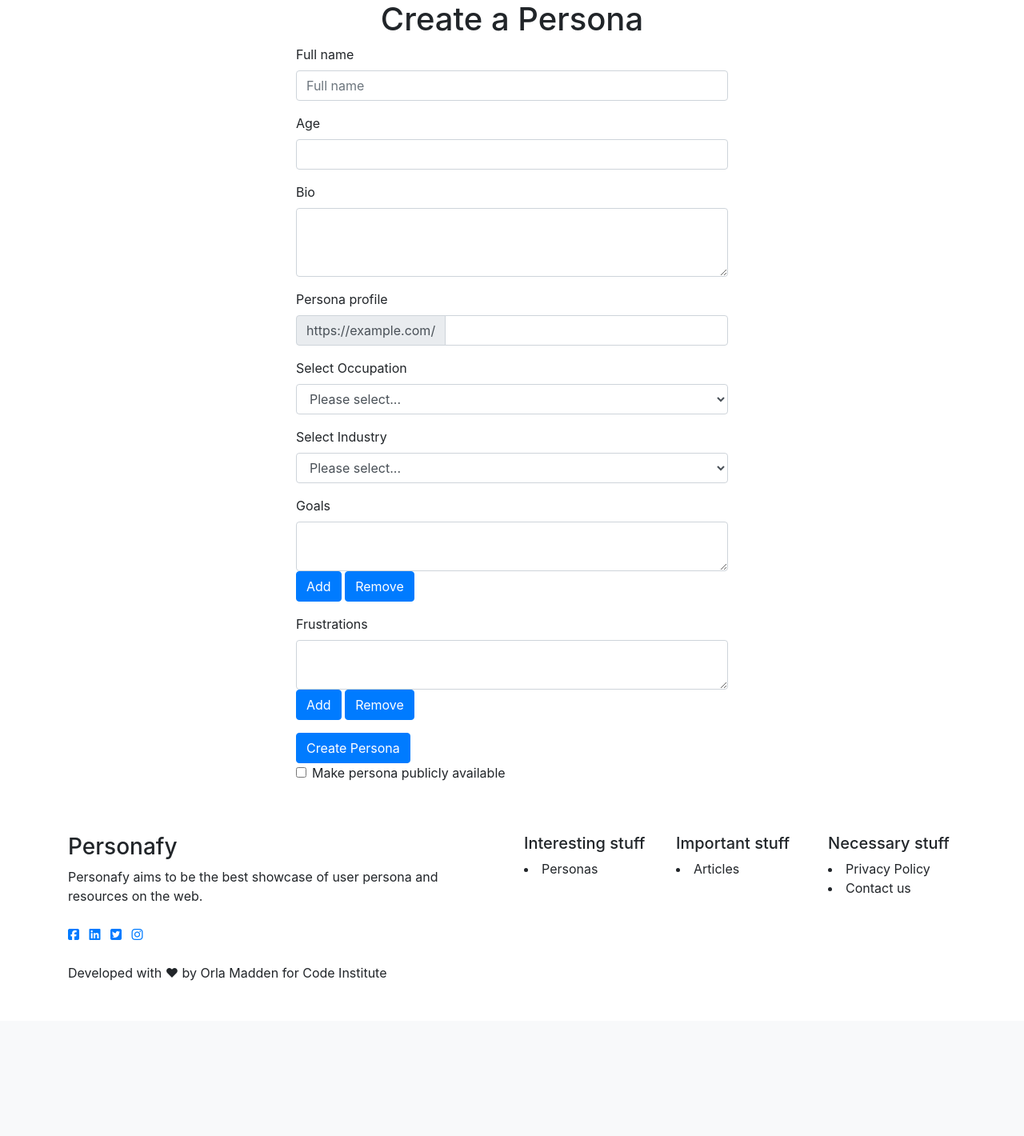
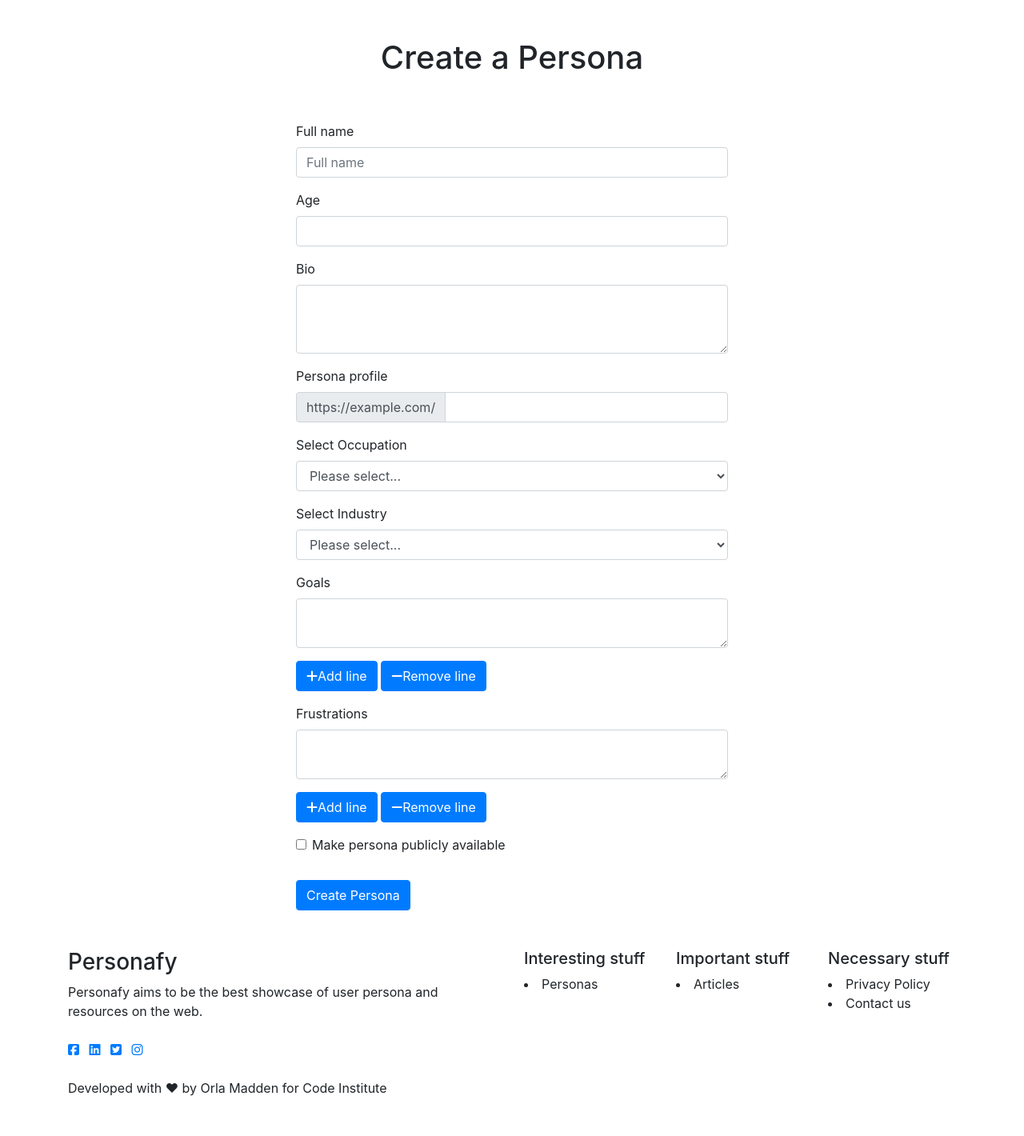
Before and after one commit to orlamadden/personafy, a Flask app: page /add-persona in a window 1280 px wide. Shown: the part 56-1476 px from the top of the page at 80% size. Before the commit the page ends 1282 px from the top, so only its background shows below. Run offline with Flask 2, Linux system fonts and the light colour scheme; data that the repository does not hold is empty; some libraries are stand-ins or nearby versions.

Commit message:
added margins to h1 container and body container

```diff
--- a/templates/add-persona.html
+++ b/templates/add-persona.html
@@ -1,7 +1,14 @@
 {% extends 'base.html' %} {% block content %}
 
-<h1 class="text-center">Create a Persona</h1>
-<div class="container">
+<div class="container mt-5">
+  <div class="row">
+    <div class="col-sm-12">
+      <h1 class="text-center">Create a Persona</h1>
+    </div>
+  </div>
+</div>
+
+<div class="container mt-5">
   <div class="row justify-content-center">
     <div class="col-6">
       <form method="POST" action="{{ url_for('add_persona') }}">
@@ -17,7 +24,7 @@
         </div>
         <div class="form-group">
           <label for="age">Age</label>
-          <input class="form-control" type="number" id="age" name="age" />
+          <input class="form-control" type="number" id="age" name="age" min="1" max="99" />
         </div>
         <div class="form-group">
           <label for="goals">Bio</label>
@@ -66,27 +73,33 @@
         <div class="form-group">
           <label for="goals">Goals</label>
           <textarea
-            class="form-control"
+            class="form-control mb-3"
             name="goals"
             id="goals"
             rows="2"
           ></textarea>
-          <button type="button" class="btn btn-primary">Add</button>
-          <button type="button" class="btn btn-primary">Remove</button>
+          <button type="button" class="btn btn-primary">
+            <i class="fas fa-plus"></i><span>Add line</span>
+          </button>
+          <button type="button" class="btn btn-primary">
+            <i class="fas fa-minus"></i><span>Remove line</span>
+          </button>
         </div>
         <div class="form-group">
           <label for="frustrations">Frustrations</label>
           <textarea
-            class="form-control"
+            class="form-control mb-3"
             id="frustrations"
             name="frustrations"
             rows="2"
           ></textarea>
-          <button type="button" class="btn btn-primary">Add</button>
-          <button type="button" class="btn btn-primary">Remove</button>
+          <button type="button" class="btn btn-primary">
+            <i class="fas fa-plus"></i><span>Add line</span>
+          </button>
+          <button type="button" class="btn btn-primary">
+            <i class="fas fa-minus"></i><span>Remove line</span>
+          </button>
         </div>
-
-        <button type="submit" class="btn btn-primary">Create Persona</button>
         <div class="form-group">
           <div class="form-check">
             <input
@@ -95,11 +108,19 @@
               id="make_public"
               name="make_public"
             />
-            <label class="form-check-label" for="make_public">
+            <label
+              class="form-check-label"
+              for="make_public"
+              name="make_public"
+              id="make_public"
+            >
               Make persona publicly available
             </label>
           </div>
         </div>
+        <button type="submit" class="btn btn-primary mt-3">
+          Create Persona
+        </button>
       </form>
     </div>
   </div>
```
